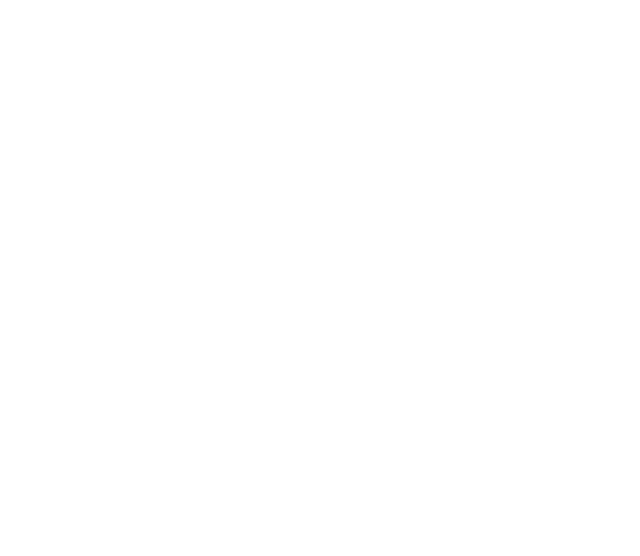
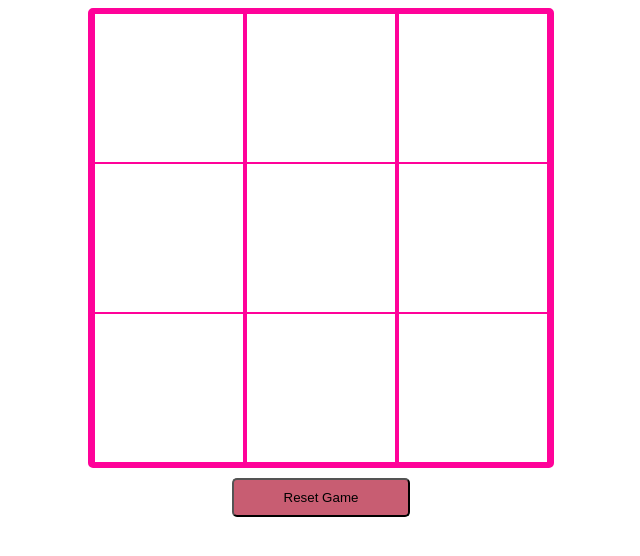
Before and after one commit to estebbins/ttt-project, a plain HTML site: page index.html in a window 1280 px wide. Shown: the whole page, without its empty margins (319-959 px from the left). Drawn offline with Linux system fonts and the light colour scheme.

Commit message:
Established grid

```diff
--- a/css/styles.css
+++ b/css/styles.css
@@ -0,0 +1,58 @@
+body {
+    /* display: inline-block; */
+}
+
+#game {
+    height: 450px;
+    width: 456px;
+    border: 5px solid #ff0299;
+    border-radius: 5px;
+    display: flex;
+    overflow: hidden;
+    margin: 0 auto;
+}
+
+.column {
+    display: flex;
+    border: 1px solid #ff0299;
+    align-items: flex-start;
+    align-content: center;
+    flex-wrap: wrap;
+}
+
+.box {
+    border: 1px solid #ff0299;
+    width: 148px;
+    height: 148px;
+}
+
+#reset {
+    display: flex;
+    margin: 10px auto;
+    padding: 10px 50px 10px 50px;
+    background-color: #c85d72;
+    border-radius: 5px;
+    justify-content: center;
+}
+/* JORDANS///// */
+
+/* #grid {
+    border: 5px solid black;
+    width: 605px;
+    height: 605px;
+    margin-bottom: 20px;
+} */
+
+
+/* .box {
+    border: 1px solid black;
+    width: 200px;
+    height: 200px;
+    background-color: azure;
+    margin: 0 auto;
+    padding: none;
+}
+
+.row {
+    display: flex;
+} */
--- a/index.html
+++ b/index.html
@@ -5,25 +5,28 @@
     <meta http-equiv="X-UA-Compatible" content="IE=edge">
     <meta name="viewport" content="width=device-width, initial-scale=1.0">
     <link rel="stylesheet" href="css/styles.css">
-    <title>Document</title>
+    <title>Tic-Tac-Toe</title>
 </head>
 <body>
     <div id="game">
-        <div id="row-1">
-            <div id="box-1"></div>
-            <div id="box-2"></div>
-            <div id="box-3"></div>
+        <div id="column-1" class="column">
+            <div id="box-1" class="box" class="row-1"></div>
+            <div id="box-4" class="box" class="row-2"></div>
+            <div id="box-7" class="box" class="row-3"></div>
         </div>
-        <div id="row-2">
-            <div id="box-4"></div>
-            <div id="box-5"></div>
-            <div id="box-6"></div>
+        <div id="column-2" class="column">
+            <div id="box-2" class="box" class="row-1"></div>
+            <div id="box-5" class="box" class="row-2"></div>
+            <div id="box-8" class="box" class="row-3"></div>
         </div>
-        <div id="row-3">
-            <div id="box-7"></div>
-            <div id="box-8"></div>
-            <div id="box-9"></div>
+        <div id="columns-3" class="column">
+            <div id="box-3" class="box" class="row-1"></div>
+            <div id="box-6" class="box" class="row-2"></div>
+            <div id="box-9" class="box" class="row-3"></div>
         </div>
+    </div>
+    <div>
+        <button id="reset">Reset Game</button>
     </div>
     <script src="js/app.js"></script>
 </body>
```
